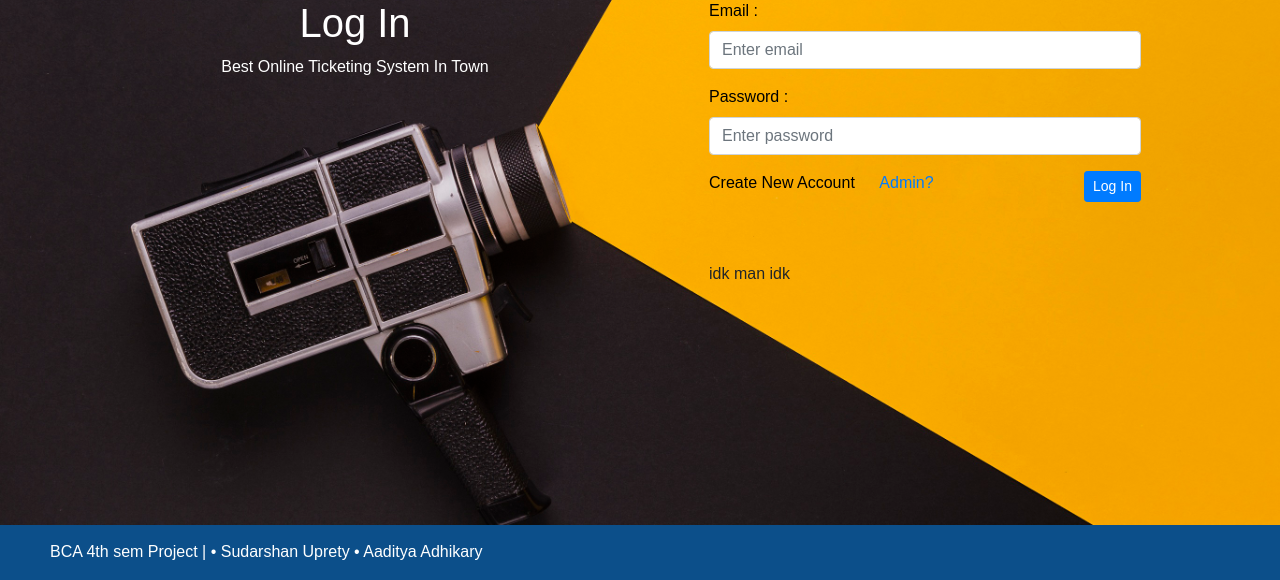
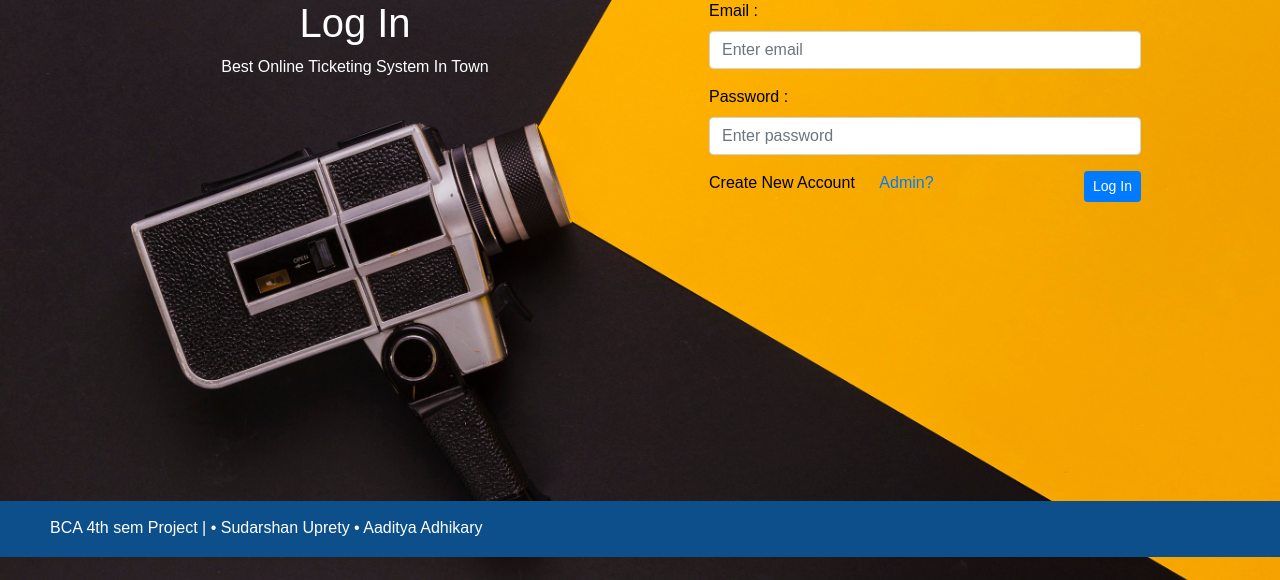
Before and after one commit to sudarshan-uprety/Movie_Booking_System, a PHP site: page /text.php in a window 1280 px wide. Shown: the part 201-781 px from the top of the page. Run offline with PHP 8.4, Linux system fonts and the light colour scheme; some web fonts are replaced.

Commit message:
Revert "Update text.php"

```diff
--- a/text.php
+++ b/text.php
@@ -133,7 +133,7 @@ if(isset($_POST['submit'])){
                         <div class="text-danger"><?php echo $admin_error; ?></div>
 
 
-      <p1>idk man idk</p1)
+
 
 
 
```
